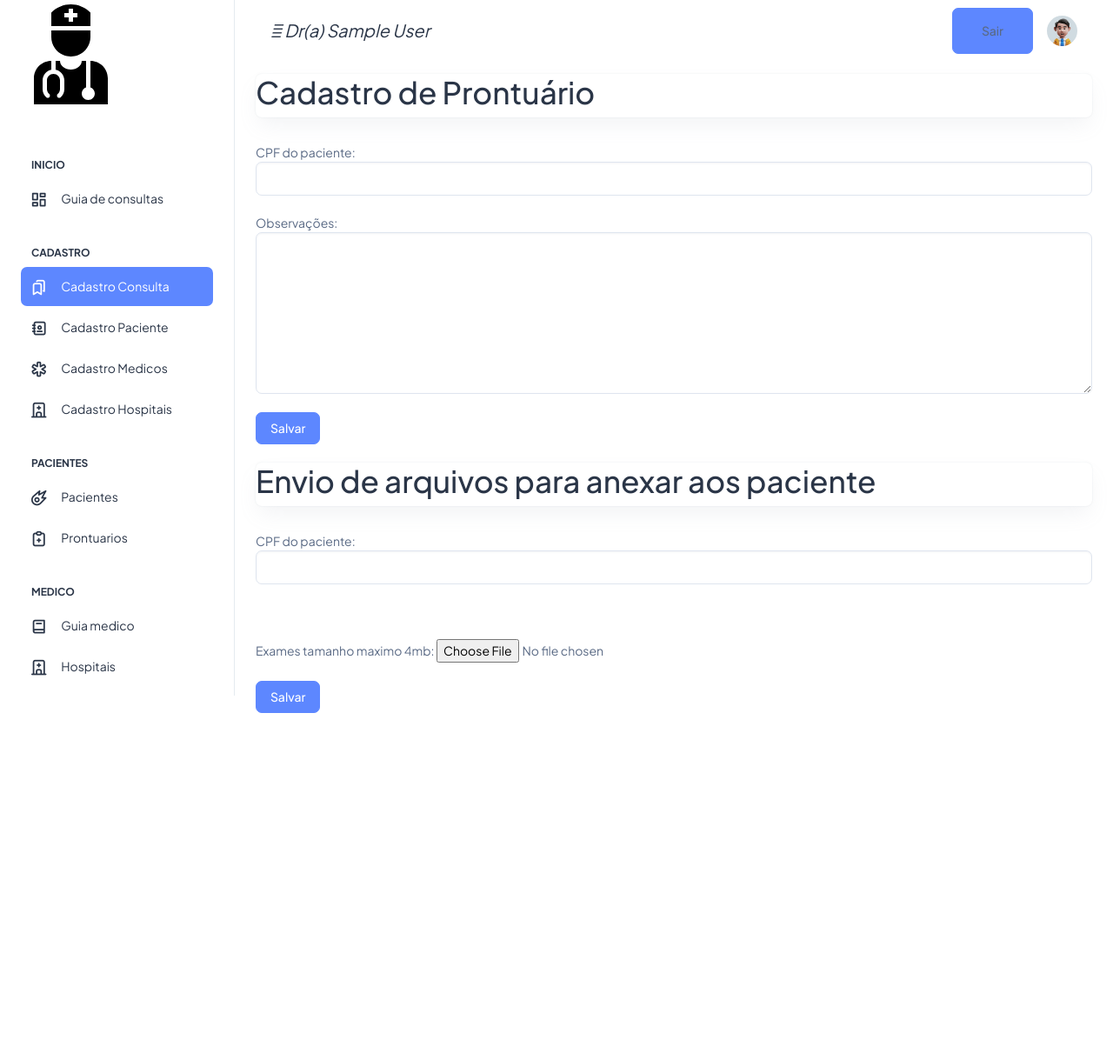
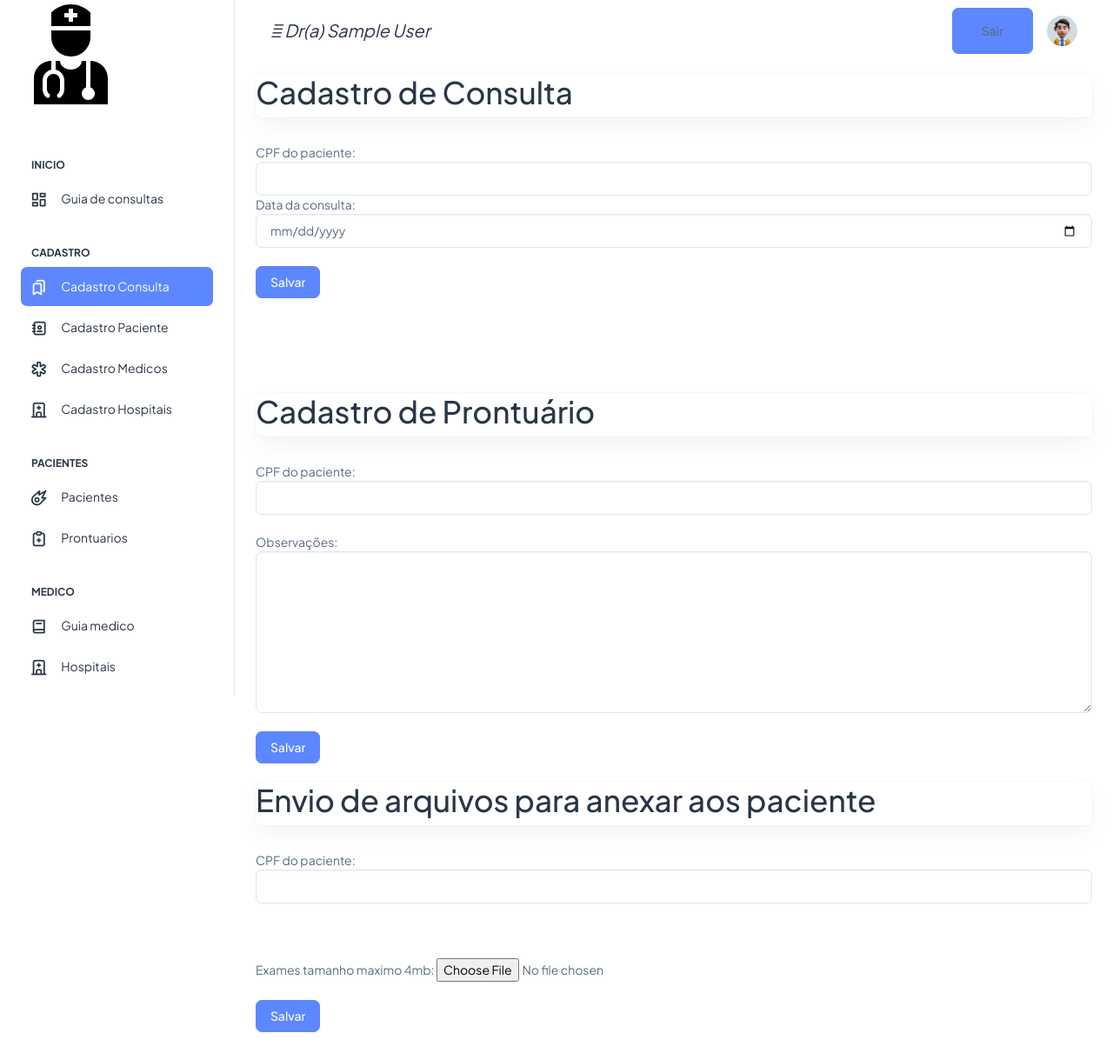
Before and after one commit to tbgbarros/PI-2-DSM2SEM, a PHP site: page /cad_prontuario.php in a window 1280 px wide. Shown: the whole page at 87% size. Before the commit the page ends 820 px from the top, so only its background shows below. Run offline with PHP 8.4, Linux system fonts and the light colour scheme; a user stored in the database is signed in; some libraries are stand-ins or nearby versions.

Commit message:
algumas alterações

```diff
--- a/CODIFICAÇÃO/pi/cad_prontuario.php
+++ b/CODIFICAÇÃO/pi/cad_prontuario.php
@@ -221,6 +221,34 @@
                     </div>
                 </nav>
             </header>
+            <div class="container-fluid">
+                <!--  Row 1 -->
+                <div class="row">
+                    <div class="col-lg-12 d-flex align-items-stretch">
+                        <div class="card w-100">
+                            <h1>Cadastro de Consulta</h1>
+                        </div>
+                    </div>
+                    <div class="container">
+                        <form method="post" action="cad_consulta_call.php">
+                            <div class="form-group">
+                                <label for="cpf">CPF do paciente:</label>
+                                <input type="text" class="form-control" id="cpf" name="cpf" required>
+                            </div>
+                            <div class="form-group">
+                                <label for="dt_consulta">Data da consulta:</label>
+                                <input type="date" class="form-control" id="dt_consulta" name="dt_consulta" required>
+                            </div>
+                            <div class="form-group">
+                                <label for=""></label>
+                            </div>
+                            <button type="submit" class="btn btn-primary">Salvar</button>
+                        </form>
+                    </div>
+
+
+                </div>
+            </div>
             <!--  Header End -->
             <div class="container-fluid">
                 <!--  Row 1 -->
```
Also changed, not shown: CODIFICAÇÃO/pi/cad_paciente.php (+9 -0 lines).
